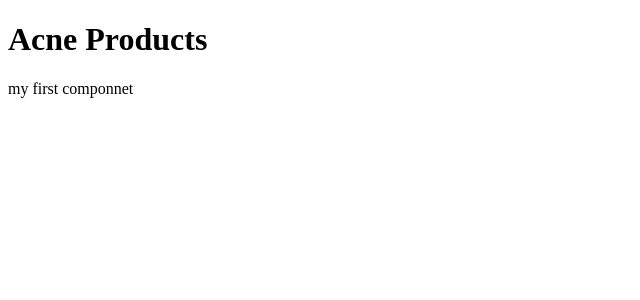
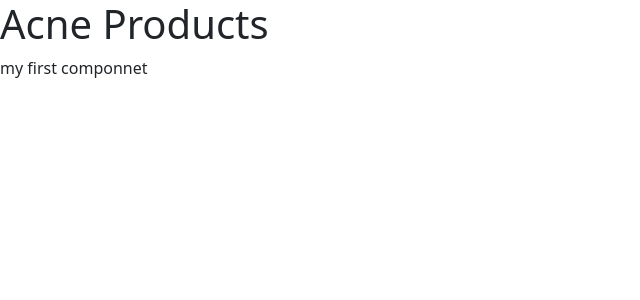
Before and after one commit to erhic/AcnePrcts, an Angular app: page / in a window 1280 px wide. Shown: the top 300 px of the page, without its empty margins (0-640 px from the left). Built offline with nearby package versions, Linux system fonts and the light colour scheme.

Commit message:
added bootstrap and font-awesome

```diff
--- a/package.json
+++ b/package.json
@@ -18,6 +18,8 @@
     "@angular/platform-browser": "^14.0.0",
     "@angular/platform-browser-dynamic": "^14.0.0",
     "@angular/router": "^14.0.0",
+    "bootstrap": "^5.3.0",
+    "font-awesome": "^4.7.0",
     "rxjs": "~7.5.0",
     "tslib": "^2.3.0",
     "zone.js": "~0.11.4"
--- a/src/app/app.component.ts
+++ b/src/app/app.component.ts
@@ -1,7 +1,7 @@
 import { Component } from "@angular/core";
 
 @Component({
-   selector : 'pm-root',
+   selector: 'pm-root',
    template: `<div><h1>{{pageTitle}}</h1>
    my first componnet</div>`
 })
--- a/src/styles.css
+++ b/src/styles.css
@@ -1 +1,3 @@
 /* You can add global styles to this file, and also import other style files */
+@import "bootstrap/dist/css/bootstrap.min.css" ;
+@import "font-awesome/css/font-awesome.min.css";
```
Also changed, not shown: 1 other file (tests, documents, lock files or other folders).
